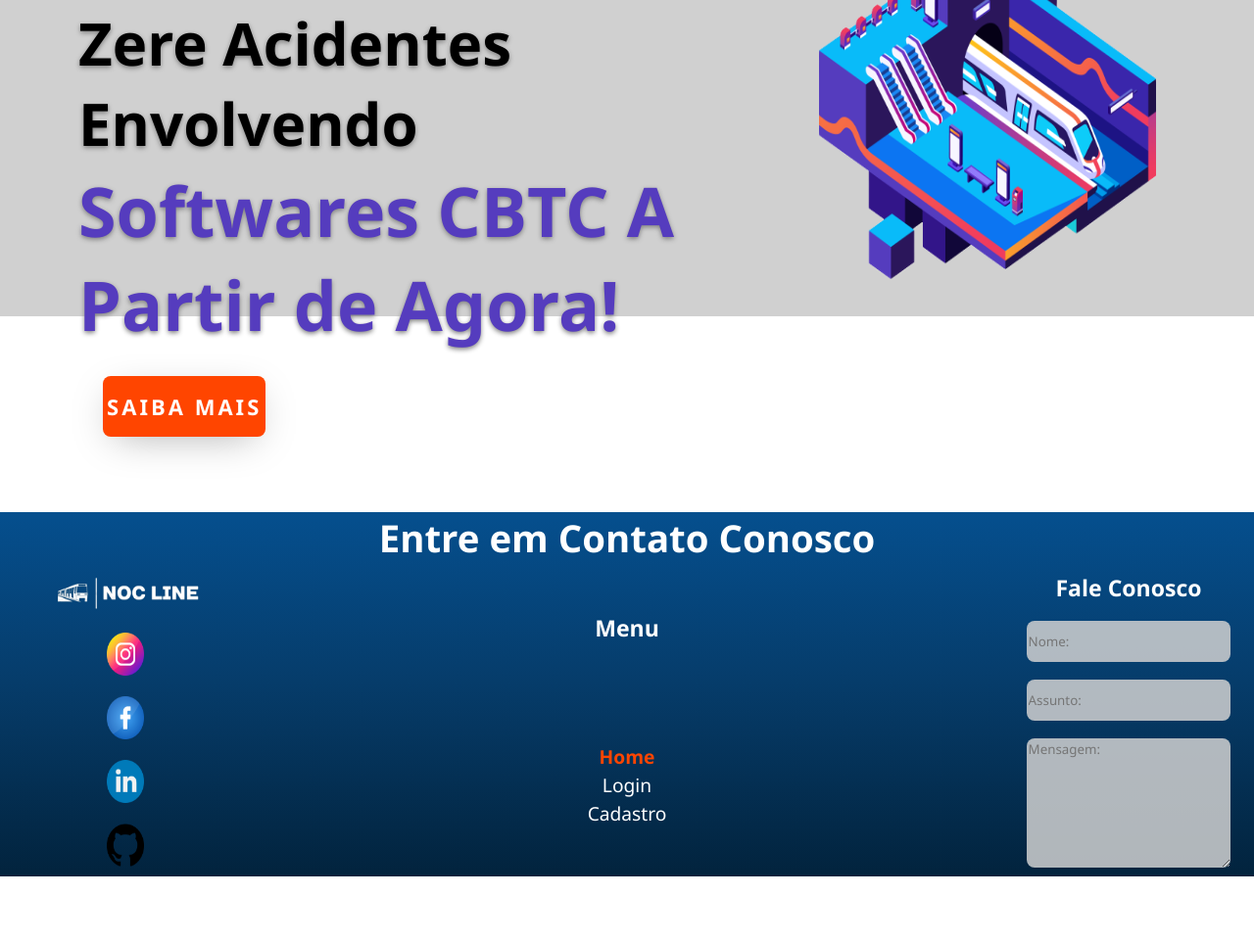
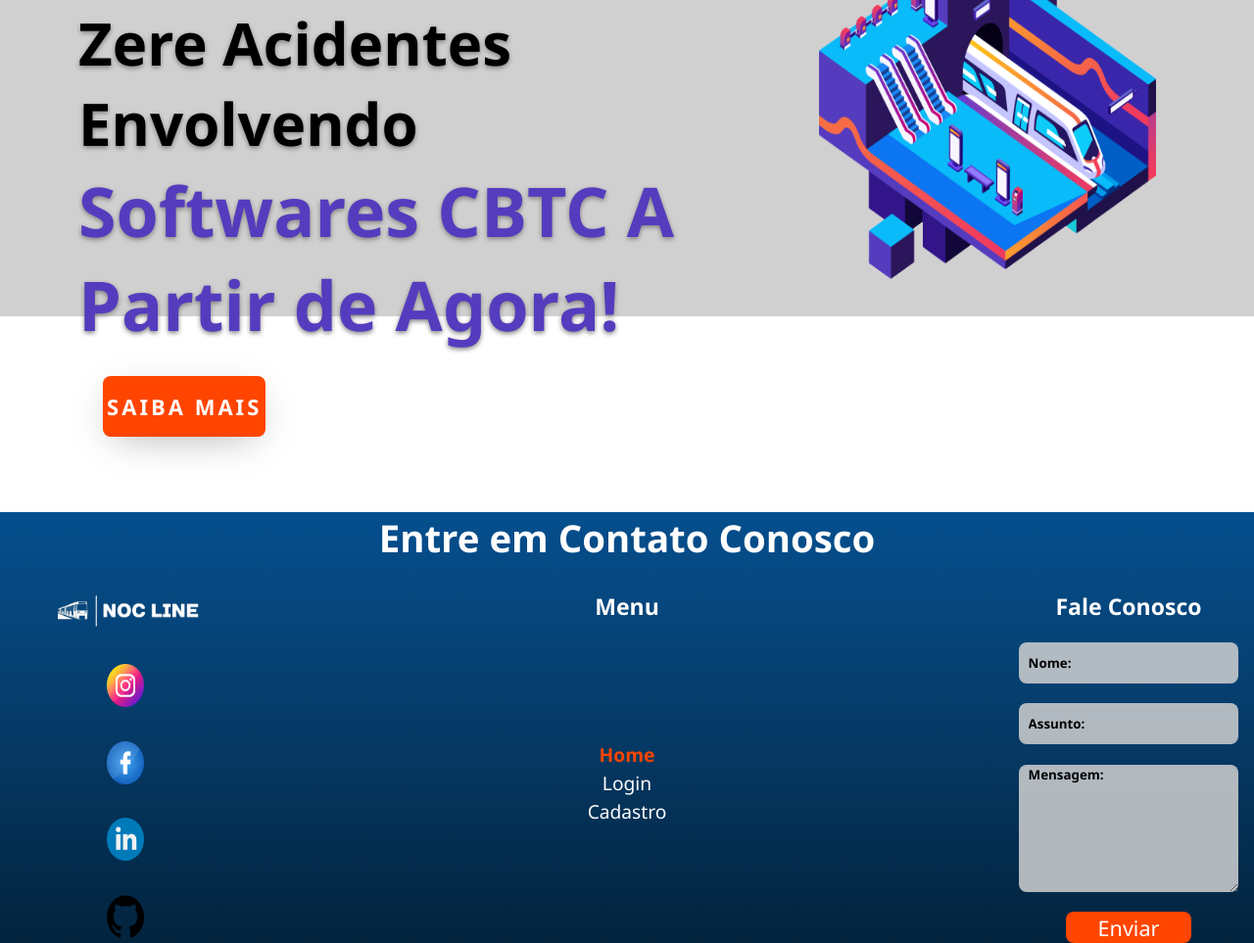
Before and after one commit to Projeto-Inovacao/noc_line, a website: page site/public/index.html in a window 1280 px wide. Shown: the part 237-1200 px from the top of the page at 98% size. Before the commit the page ends 1132 px from the top, so only its background shows below. Drawn offline with Linux system fonts and the light colour scheme.

Commit message:
Parte de baixo do site

```diff
--- a/site/public/css/index.css
+++ b/site/public/css/index.css
@@ -183,7 +183,7 @@
 /* fim do banner */
 
 /* Começo do Contato */
-.rodape{
+.div_rodape{
     display: flex;
     flex-direction: column;
     background: rgb(2,35,61);
@@ -193,45 +193,51 @@
     filter: progid:DXImageTransform.Microsoft.gradient(startColorstr="#02233d",endColorstr="#054f8e",GradientType=1);
 }
 
-.tituloContato{
+.titulo_contato{
     align-self: center;
     font-size: 3vw;
     color: #ffffff;
+    margin-bottom: 3.5vh;
 }
 
-.divContato{
+.div_contato{
     display: flex;
     justify-content: space-between;
 }
-.boxContato{
+.box_contato{
     display: flex;
     flex-direction: column;
-    justify-content: space-around;
+    justify-content: space-between;
     align-items: center;
     width: 20vw;
-    height: 40vh;
+    height: 45vh;
 }
 
-.logoNocLine{
+.box_btn{
+    margin-top: auto;
+    margin-bottom: auto;
+}
+
+.img_logo{
     width: 14vw;
     height: 5vh;
 }
 
-.iconSocialMedia{
+.icon_social_media{
     width: 3vw;
     height: 5.5vh;
 }
 
-.boxBtn{
+.box_btn{
     display: flex;
     flex-direction: column;
 }
 
-.tituloBox{
+.titulo_box{
     color: white;
     font-size: 1.8vw;
 }
-.btnMenu{
+.btn_menu{
     border: none;
     background-color: transparent;
     color: #FFFFFF;
@@ -243,15 +249,53 @@
     font-weight: 600;
 }
 
-.inputContato{
+.input_contato{
     width: 16vw;
     height: 5vh;
+    padding: 1px 10px;
     border-radius: 1vh;
     background-color: #D0D0D0D9;
     border: none;
 }
 
-#textAreaContato{
+#text_area_contato{
     height: 16vh;
 }
+
+.btn_enviar{
+    width: 10vw;
+    height: 4vh;
+    background-color: #FF4500;
+    color: #ffffff;
+    border: none;
+    border-radius: 1vh;
+    font-size: 2.7vh;
+}
+
+.btn_enviar:hover{
+    cursor: pointer;
+    transform: translateY(0.5vh);
+    opacity: 80%;
+
+}
+
+.btn_menu:hover{
+    cursor: pointer;
+    border-bottom: #FF4500 solid 1px;
+    transform: scale(1.1);
+}
+
+.img_logo:hover{
+    cursor: pointer;
+}
+
+.icon_social_media:hover{
+    cursor: pointer;
+    transform: scale(1.3);
+}
+
+.input_contato::placeholder{
+    color: #000000;
+    font-weight: 600;
+}
 /* Fim do Contato */
--- a/site/public/index.html
+++ b/site/public/index.html
@@ -8,6 +8,7 @@
     <title>HOME</title>
 
     <link rel="stylesheet" href="./css/index.css" />
+    <script src="js/botao.js"></script>
   </head>
 
   <body>
@@ -22,7 +23,9 @@
         <div id="botoesDireita">
           <button id="headerBotaoHome" onclick="home()">HOME</button>
           <button id="headerBotaoLogin" onclick="login()">LOGIN</button>
-          <button id="headerBotaoCadastro" onclick="cadastro()">CADASTRE-SE</button>
+          <button id="headerBotaoCadastro" onclick="cadastro()">
+            CADASTRE-SE
+          </button>
         </div>
       </div>
     </div>
@@ -44,77 +47,89 @@
     <div id="espaco" style="height: 200px; width: auto"></div>
 
     <!-- Começo do Contato -->
-    <div class="rodape">
-      <h1 class="tituloContato">Entre em Contato Conosco</h1>
-      <div class="divContato">
-        <div class="boxContato">
+    <div class="div_rodape">
+      <h1 class="titulo_contato">Entre em Contato Conosco</h1>
+      <div class="div_contato">
+        <div class="box_contato">
+          <a href="index.html">
             <img
               src="assets/logo branca.png"
-            class="logoNocLine"
+              class="img_logo"
               alt=""
               srcset=""
             />
-          <img
+          </a>
+          <a href="https://www.instagram.com/"
+            ><img
               src="assets/instagram (1).png"
-            class="iconSocialMedia"
+              class="icon_social_media"
               alt=""
               srcset=""
             />
-          <img
+          </a>
+          <a href="https://www.facebook.com/"
+            ><img
               src="assets/facebook (1).png"
-            class="iconSocialMedia"
+              class="icon_social_media"
               alt=""
               srcset=""
             />
-          <img
+          </a>
+          <a href="https://br.linkedin.com/"
+            ><img
               src="assets/linkedin (1).png"
-            class="iconSocialMedia"
+              class="icon_social_media"
               alt=""
               srcset=""
             />
-          <img
+          </a>
+          <a href="https://github.com/"
+            ><img
               src="assets/github.png"
-            class="iconSocialMedia"
+              class="icon_social_media"
               alt=""
               srcset=""
             />
+          </a>
         </div>
-        <div class="boxContato">
-          <h2 class="tituloBox">Menu</h2>
-          <div class="boxBtn">
-            <button onclick="home()" class="btnMenu" id="btnAtivo">Home</button>
-            <button onclick="home()" class="btnMenu">Login</button>
-            <button onclick="home()" class="btnMenu">Cadastro</button>
+        <div class="box_contato">
+          <h2 class="titulo_box">Menu</h2>
+          <div class="box_btn">
+            <button onclick="home()" class="btn_menu" id="btnAtivo">
+              Home
+            </button>
+            <button onclick="login()" class="btn_menu">Login</button>
+            <button onclick="cadastro()" class="btn_menu">Cadastro</button>
           </div>
         </div>
-        <div class="boxContato">
-          <h2 class="tituloBox">Fale Conosco</h2>
+        <div class="box_contato">
+          <h2 class="titulo_box">Fale Conosco</h2>
           <input
             type="text"
             name=""
             id=""
-            class="inputContato"
+            class="input_contato"
             placeholder="Nome:"
           />
           <input
             type="text"
             name=""
             id=""
-            class="inputContato"
+            class="input_contato"
             placeholder="Assunto:"
           />
           <textarea
             name=""
-            id="textAreaContato"
+            id="text_area_contato"
             cols="20"
             rows="5"
-            class="inputContato"
+            class="input_contato"
             placeholder="Mensagem:"
           ></textarea>
+          <button class="btn_enviar">Enviar</button>
         </div>
       </div>
     </div>
     <!-- Fim do Contato -->
-
   </body>
 </html>
--- /dev/null
+++ b/site/public/js/botao.js
@@ -0,0 +1,12 @@
+// Função pra redirecionar pras paginas..
+function home() {
+  window.location = 'index.html'
+}
+
+function login() {
+  window.location = 'login.html'
+}
+
+function cadastro() {
+  window.location = 'cadastro.html'
+}
```
Lines whose indentation alone changed are shown as unchanged.
